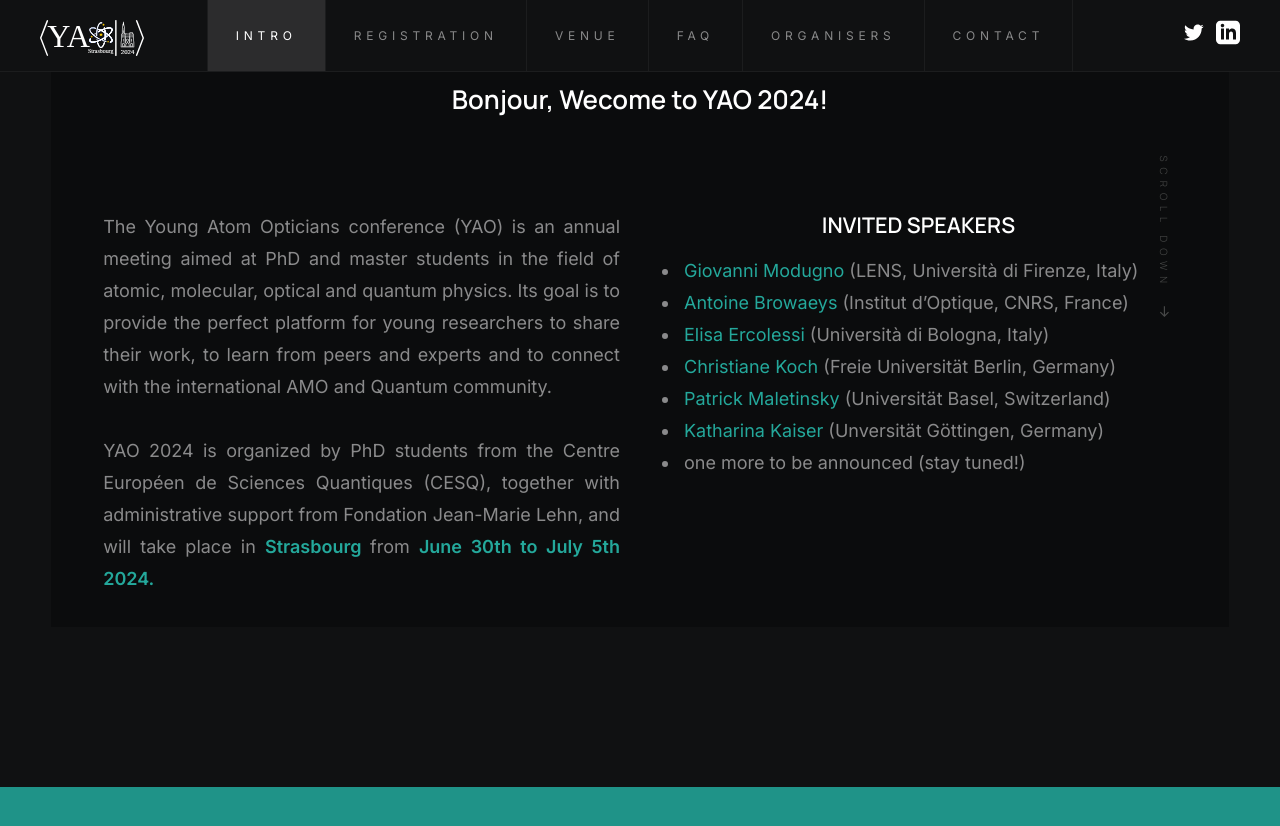
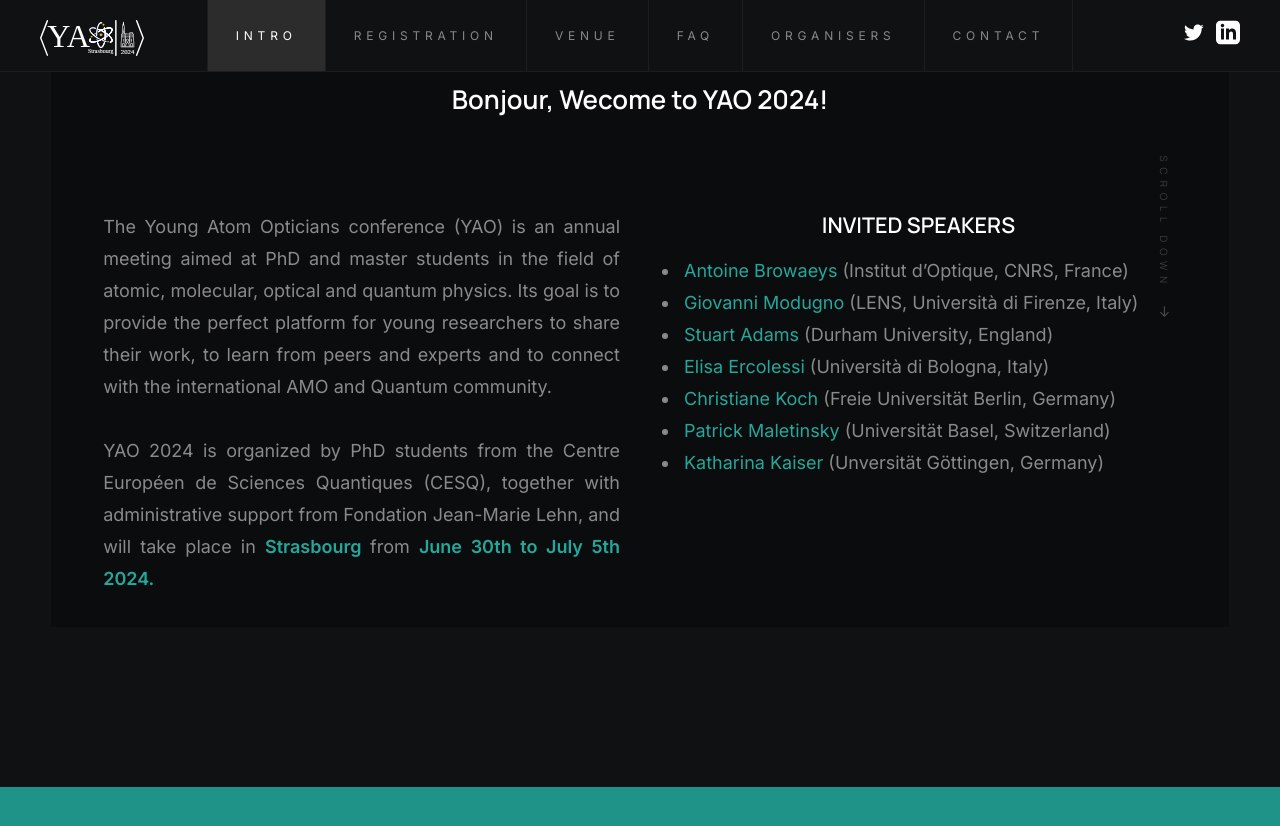
Before and after one commit to galvanixer/YAO2024, a Jekyll site: the page built from index.markdown, in a window 1280 px wide and 900 px high, scrolled down 502 px. Shown: the top 826 px of the window. Built offline with Jekyll 4.4.1, drawn with Linux system fonts in a browser that asks for light colours.

Commit message:
Final Speaker

```diff
--- a/_data/speakers.yml
+++ b/_data/speakers.yml
@@ -1,10 +1,15 @@
+- name: <a href="https://atom-tweezers-io.org/">Antoine Browaeys</a>
+  affiliation: Institut d’Optique, CNRS, France
+  intro:
+  image:
+
 - name: <a href="https://scholar.google.de/citations?user=ObB4HasAAAAJ&hl=en">Giovanni Modugno</a>
   affiliation: LENS, Università di Firenze, Italy
   intro:
   image:
 
-- name: <a href="https://atom-tweezers-io.org/">Antoine Browaeys</a>
-  affiliation: Institut d’Optique, CNRS, France
+- name: <a href="https://www.durham.ac.uk/staff/c-s-adams/">Stuart Adams</a>
+  affiliation: Durham University, England
   intro:
   image:
 
@@ -27,8 +32,3 @@
   affiliation: Unversität Göttingen, Germany
   intro:
   image:
-
-- name: one more to be announced
-  affiliation: stay tuned!
-  intro:
-  image:
```
Also changed, not shown: assets/images/programme/Programme.png.
